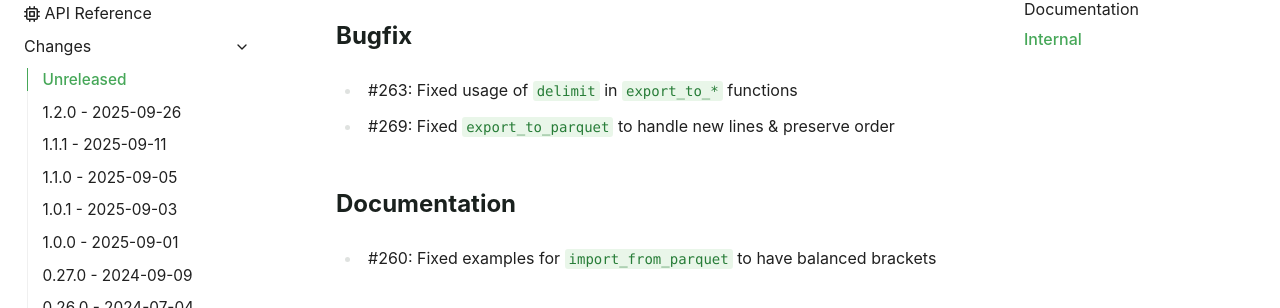
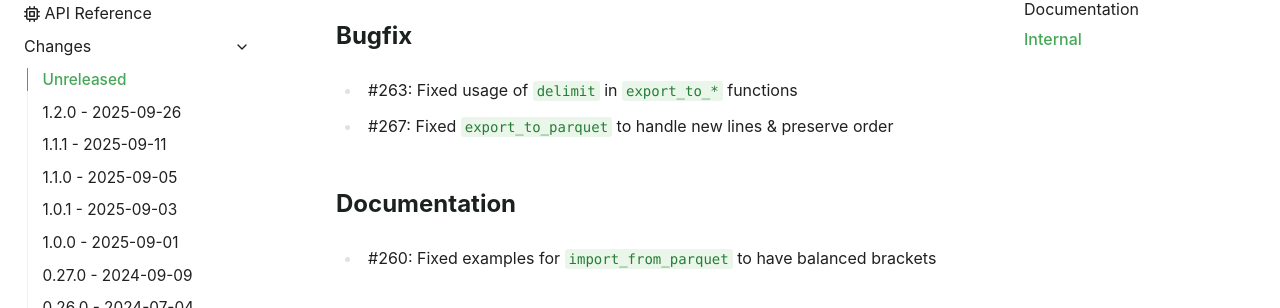
Before and after one commit to exasol/pyexasol, a Sphinx documentation site: the page built from doc/changes/unreleased.md, in a window 1280 px wide and 900 px high. Shown: the part 156-464 px from the top of the window. Built offline with Sphinx 7.4.7, drawn with Linux system fonts in a browser that asks for light colours.

Commit message:
Use issue not PR number

```diff
--- a/doc/changes/unreleased.md
+++ b/doc/changes/unreleased.md
@@ -3,7 +3,7 @@
 ## Bugfix
 
 * #263: Fixed usage of `delimit` in `export_to_*` functions
-* #269: Fixed `export_to_parquet` to handle new lines & preserve order
+* #267: Fixed `export_to_parquet` to handle new lines & preserve order
 
 ## Documentation
 
```
